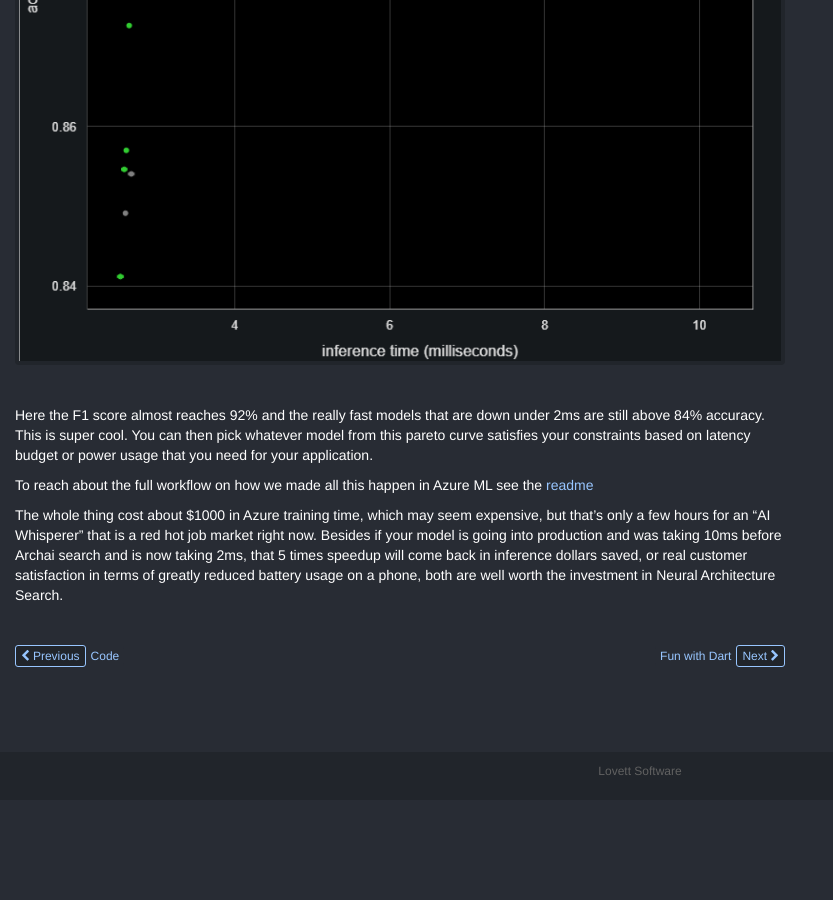
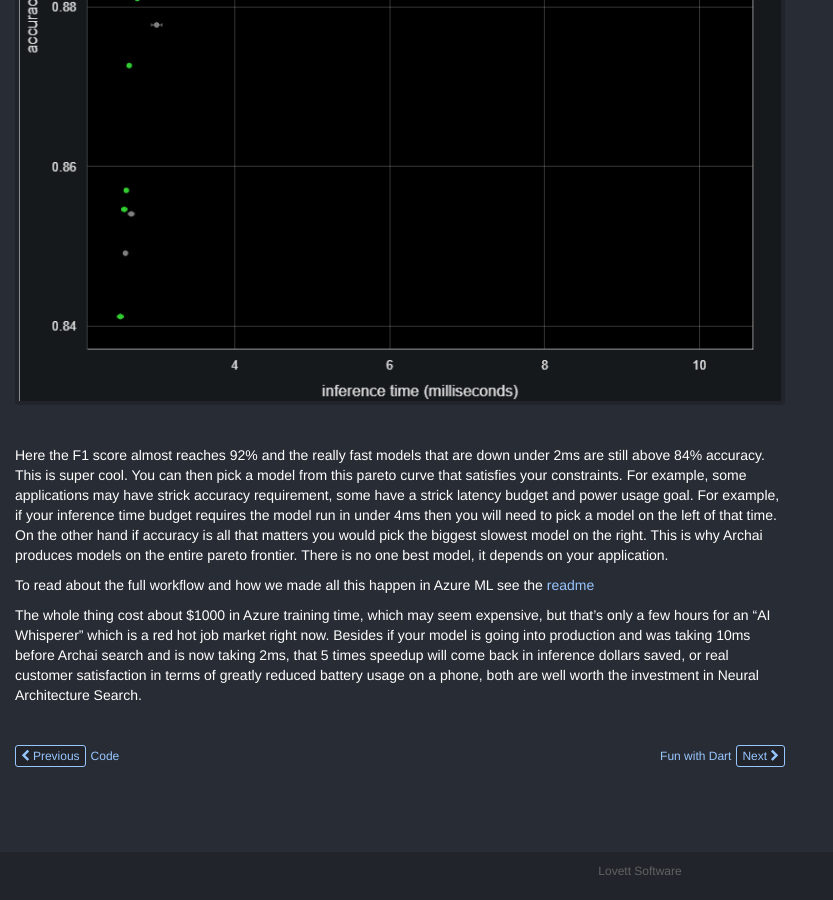
Before and after one commit to lovettchris/lovettchris.github.io, an MkDocs documentation site: the page built from docs/posts/archai/index.md, in a window 1280 px wide and 900 px high, scrolled down 2551 px. Shown: the whole window, without its empty margins (0-833 px from the left). Built offline with MkDocs 1.6.1, drawn with Linux system fonts in a browser that asks for light colours; before the commit the page ends 3351 px from its top, so only the background shows below that; some of the changed text lies outside the part shown.

Commit message:
fix typos.

```diff
--- a/docs/posts/archai/index.md
+++ b/docs/posts/archai/index.md
@@ -22,28 +22,34 @@
 
 ![pareto evolution](animation.gif)
 
-This resulting models that span 2.5ms all the way up to 15ms inference time.  When finished we do
-full training on the final best models on the pareto frontier which gave us the following validation
-scores.  This chart is showing validation accuracies.
+This resulting models have an inference time that span 2.5ms all the way up to 15ms.  When finished we do
+full training on the final best models on the pareto frontier which gave us the following.
+This chart is showing a nice jump up in the validation accuracies (measured as intersection over union (IOU) score)
+resulting from full training.  The Archai search uses only partial training with only 1 epoch
+in order to save on training costs.  For the search algorithm to find the best models it only needs
+relative comparison on model accuracies and 1 epoch is enough to get those relative differences.
 
 ![f1](full_training.png)
 
-
-So from 80% to almost 90% validation accuracy (measured as IOU score) and then we can test these
-fully trained models on the Qualcomm devices to measure the F1 score:
+Now we have some fully trained models we can test these
+models on the Qualcomm devices to measure the F1 scores:
 
 ![final](final_results.png)
 
 Here the F1 score almost reaches 92% and the really fast models that are down under 2ms are still
-above 84% accuracy.  This is super cool.  You can then pick whatever model from this pareto curve
-satisfies your constraints based on latency budget or power usage that you need for your
-application.
+above 84% accuracy. This is super cool. You can then pick a model from this pareto curve that
+satisfies your constraints.  For example, some applications may have strick accuracy requirement,
+some have a strick latency budget and power usage goal. For example, if your inference time budget
+requires the model run in under 4ms then you will need to pick a model on the left of that time.
+On the other hand if accuracy is all that matters you would pick the biggest slowest model on the right.
+This is why Archai produces models on the entire pareto frontier. There is no one best model, it
+depends on your application.
 
-To reach about the full workflow on how we made all this happen in Azure ML
+To read about the full workflow and how we made all this happen in Azure ML
 see the [readme](https://github.com/microsoft/archai/blob/main/tasks/face_segmentation/aml/readme.md)
 
 The whole thing cost about $1000 in Azure training time, which may seem expensive, but that's only a
-few hours for an "AI Whisperer" that is a red hot job market right now.  Besides if your model is
+few hours for an "AI Whisperer" which is a red hot job market right now.  Besides if your model is
 going into production and was taking 10ms before Archai search and is now taking 2ms, that 5 times
 speedup will come back in inference dollars saved, or real customer satisfaction in terms of greatly
 reduced battery usage on a phone, both are well worth the investment in Neural Architecture Search.
```
Also changed, not shown: 1 other file.
